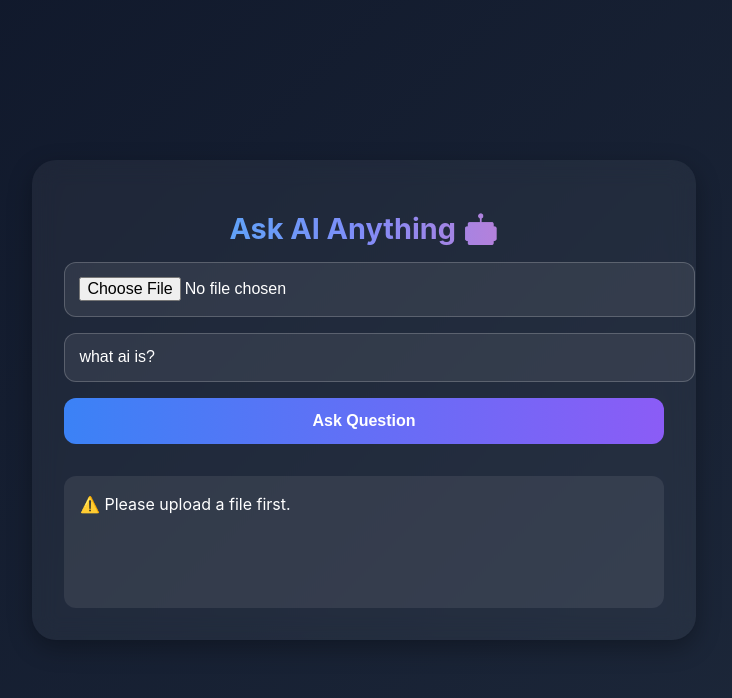
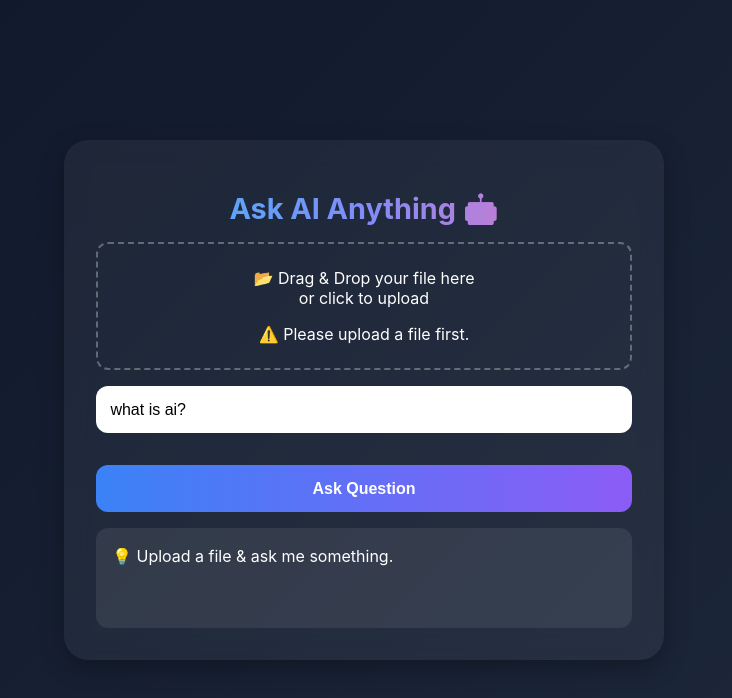
Before and after one commit to PriDebnath/qa-bot, a website: page public/index.html in a window 1280 px wide. Both pictures are taken after a click on the button "Ask Question". Shown: the whole page, without its empty margins (276-1008 px from the left). Drawn offline with Linux system fonts and the light colour scheme.

Commit message:
drag and drop funtinality added

```diff
--- a/public/index.html
+++ b/public/index.html
@@ -1,10 +1,16 @@
 <!DOCTYPE html>
 <html lang="en">
+
 <head>
   <meta charset="UTF-8">
-  <meta name="viewport" content="width=device-width, initial-scale=1.0">
+  <meta name="viewport"
+        content="width=device-width, initial-scale=1.0">
   <title>AI Q&A Chat</title>
   <style>
+    * {
+      box-sizing: border-box;
+    }
+
     body {
       margin: 0;
       font-family: "Inter", system-ui, sans-serif;
@@ -22,7 +28,7 @@
       background: rgba(255, 255, 255, 0.05);
       border-radius: 1.5rem;
       backdrop-filter: blur(12px);
-      box-shadow: 0 8px 25px rgba(0,0,0,0.3);
+      box-shadow: 0 8px 25px rgba(0, 0, 0, 0.3);
       padding: 2rem;
     }
 
@@ -30,13 +36,15 @@
       text-align: center;
       font-size: 1.8rem;
       margin-bottom: 1rem;
-      background: linear-gradient(90deg,#38bdf8,#818cf8,#f472b6);
+      background: linear-gradient(90deg, #38bdf8, #818cf8, #f472b6);
       -webkit-background-clip: text;
       -webkit-text-fill-color: transparent;
     }
 
-    input, button {
+    input,
+    button {
       width: 100%;
+      display: block;
       padding: 0.9rem;
       border: none;
       border-radius: 0.75rem;
@@ -45,19 +53,35 @@
       outline: none;
     }
 
-    input {
-      background: rgba(255, 255, 255, 0.08);
-      color: white;
-      border: 1px solid rgba(255, 255, 255, 0.2);
+    input[type="file"] {
+      display: none;
+      /* hide raw input */
+    }
+
+    .drop-zone {
+      display: block;
+      border: 2px dashed rgba(255, 255, 255, 0.3);
+      border-radius: 0.75rem;
+      padding: 1.5rem;
+      text-align: center;
+      cursor: pointer;
+      margin-bottom: 1rem;
+      transition: background 0.3s ease, border-color 0.3s ease;
+    }
+
+    .drop-zone.dragover {
+      background: rgba(56, 189, 248, 0.1);
+      border-color: #38bdf8;
     }
 
     button {
-      background: linear-gradient(90deg,#3b82f6,#8b5cf6);
+      background: linear-gradient(90deg, #3b82f6, #8b5cf6);
       color: white;
       font-weight: bold;
       cursor: pointer;
       transition: transform 0.15s ease, opacity 0.3s ease;
     }
+
     button:hover {
       transform: translateY(-2px);
       opacity: 0.9;
@@ -83,46 +107,107 @@
       margin: 0 2px;
       animation: blink 1.2s infinite;
     }
-    .typing:nth-child(2) { animation-delay: 0.2s; }
-    .typing:nth-child(3) { animation-delay: 0.4s; }
+
+    .typing:nth-child(2) {
+      animation-delay: 0.2s;
+    }
+
+    .typing:nth-child(3) {
+      animation-delay: 0.4s;
+    }
 
     @keyframes blink {
-      0%, 80%, 100% { transform: scale(0.7); opacity: 0.5; }
-      40% { transform: scale(1); opacity: 1; }
+
+      0%,
+      80%,
+      100% {
+        transform: scale(0.7);
+        opacity: 0.5;
+      }
+
+      40% {
+        transform: scale(1);
+        opacity: 1;
+      }
     }
   </style>
 </head>
+
 <body>
   <div class="container">
     <h1>Ask AI Anything 🤖</h1>
-    <input type="file" id="fileInput" />
-    <input type="text" id="queryInput" placeholder="Type your question here..." value="what ai is?" />
+
+    <!-- Drag & Drop Zone -->
+    <!-- Drop Zone -->
+    <label for="fileInput"
+           class="drop-zone"
+           id="dropZone">
+      📂 Drag & Drop your file here <br> or click to upload
+
+      <div id="fileInfo"
+           style="margin: 1rem 0 0 0;"></div>
+    </label>
+    <input type="file"
+           id="fileInput" />
+
+
+    <input type="text"
+           id="queryInput"
+           placeholder="Type your question here..."
+           value="what is ai?"
+           required />
+    <div id="noQuery"
+         style="margin: 0 0 2rem 0; color: red;"></div>
+
     <button id="askBtn">Ask Question</button>
     <div id="outputBox">💡 Upload a file & ask me something.</div>
   </div>
 
   <script>
     const fileInput = document.getElementById("fileInput");
+    const dropZone = document.getElementById("dropZone");
+    const fileInfo = document.getElementById("fileInfo");
     const queryInput = document.getElementById("queryInput");
+    const noQuery = document.getElementById("noQuery");
+
     const askBtn = document.getElementById("askBtn");
     const outputBox = document.getElementById("outputBox");
 
     let uploadedFile = null;
 
+    // Manual file select
     fileInput.addEventListener("change", (e) => {
       uploadedFile = e.target.files[0];
-      outputBox.textContent = `✅ File uploaded: ${uploadedFile.name}`;
+      fileInfo.textContent = `✅ File uploaded: ${uploadedFile.name}`;
     });
 
+    // Drag & Drop
+    dropZone.addEventListener("dragover", (e) => {
+      e.preventDefault();
+      dropZone.classList.add("dragover");
+    });
+    dropZone.addEventListener("dragleave", () => dropZone.classList.remove("dragover"));
+    dropZone.addEventListener("drop", (e) => {
+      e.preventDefault();
+      dropZone.classList.remove("dragover");
+      if (e.dataTransfer.files.length) {
+        uploadedFile = e.dataTransfer.files[0];
+        fileInfo.textContent = `✅ File uploaded: ${uploadedFile.name}`;
+      }
+    });
+
+    // Ask question
     askBtn.addEventListener("click", async () => {
       if (!uploadedFile) {
-        outputBox.textContent = "⚠️ Please upload a file first.";
+        fileInfo.textContent = "⚠️ Please upload a file first.";
         return;
       }
       const query = queryInput.value.trim();
       if (!query) {
-        outputBox.textContent = "⚠️ Please enter a question.";
+        noQuery.textContent = "⚠️ Please enter a question.";
         return;
+      } else {
+        noQuery.textContent = "";
       }
 
       // Show typing dots
@@ -141,11 +226,12 @@
 
         setTimeout(() => {
           outputBox.textContent = "🤖 " + data.answer;
-        }, 800); // small delay to feel natural
+        }, 800);
       } catch (err) {
         outputBox.textContent = "❌ Error: " + err.message;
       }
     });
   </script>
 </body>
+
 </html>
```
Also changed, not shown: index.js (+11 -2 lines).
